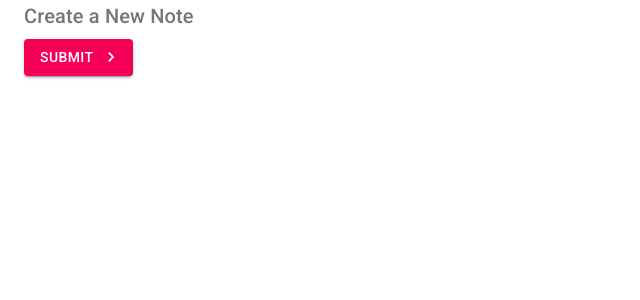
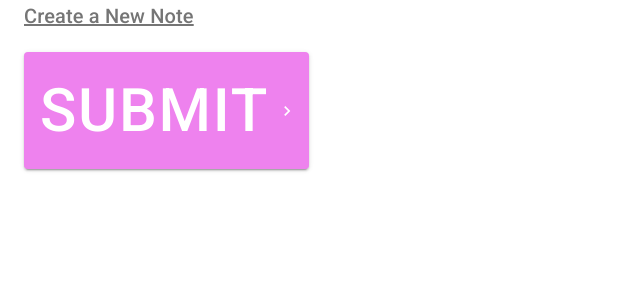
Before and after one commit to junjung929/material-ui-tutorial, a React (Create React App) app: page /create in a window 1280 px wide. Shown: the top 300 px of the page, without its empty margins (0-640 px from the left). Built offline with nearby package versions, Linux system fonts and the light colour scheme.

Commit message:
MakeStyles hook

```diff
--- a/src/pages/Create.js
+++ b/src/pages/Create.js
@@ -1,11 +1,28 @@
 import React from 'react';
-import { Typography, Button, Container } from '@material-ui/core';
+import { Typography, Button, Container, makeStyles } from '@material-ui/core';
 import { KeyboardArrowRight } from '@material-ui/icons';
 
+const useStyles = makeStyles({
+  btn: {
+    fontSize: 60,
+    backgroundColor: 'violet',
+    '&:hover': {
+      backgroundColor: 'blue'
+    }
+  },
+  title: {
+    textDecoration: 'underline',
+    marginBottom: 20
+  }
+});
+
 export default function Create() {
+  const classes = useStyles();
+
   return (
     <Container>
       <Typography
+        className={classes.title}
         variant='h6'
         color='textSecondary'
         component='h2'
@@ -15,6 +32,7 @@ export default function Create() {
       </Typography>
 
       <Button
+        className={classes.btn}
         onClick={() => console.log('you clicked me')}
         type='submit'
         color='secondary'
```
